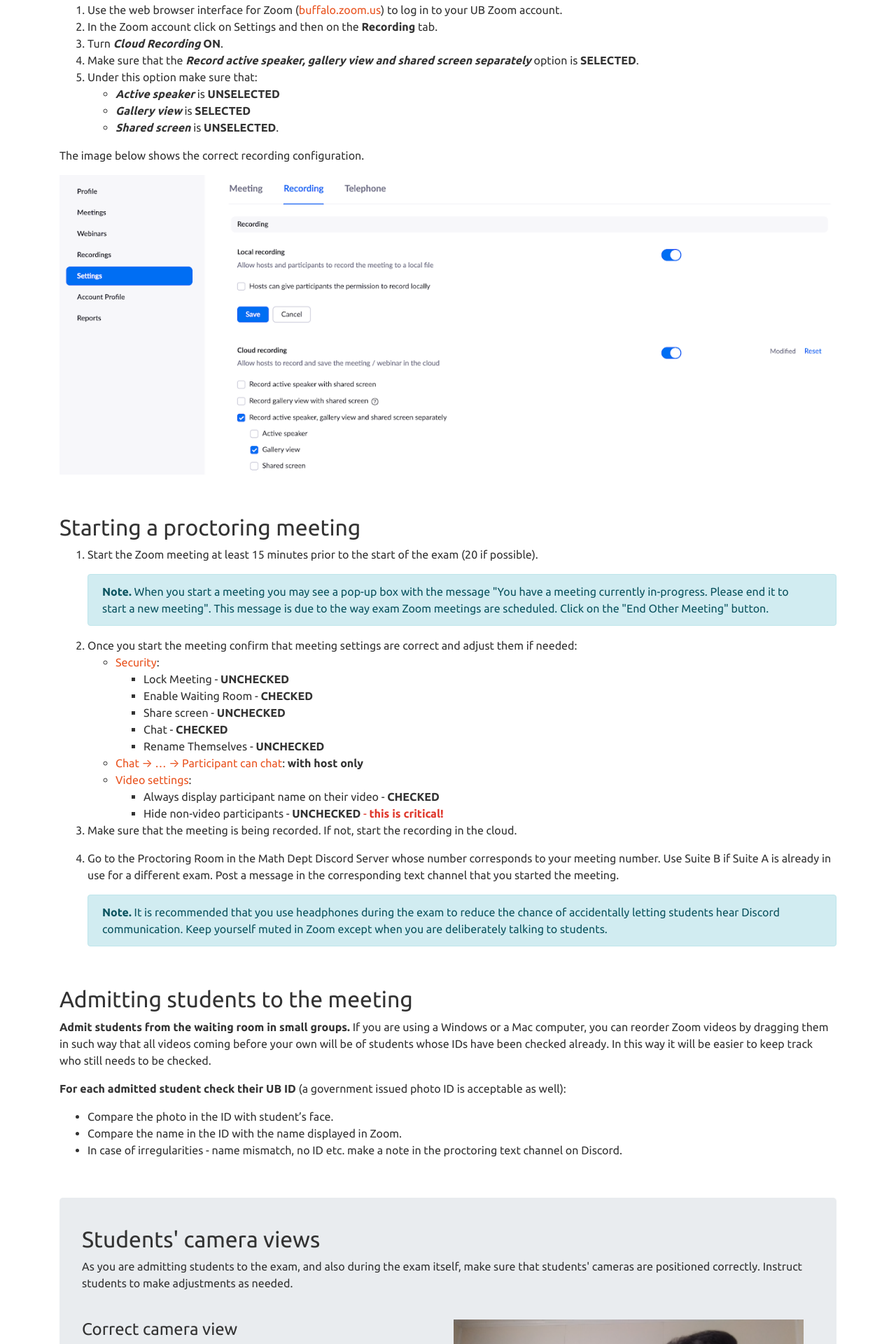
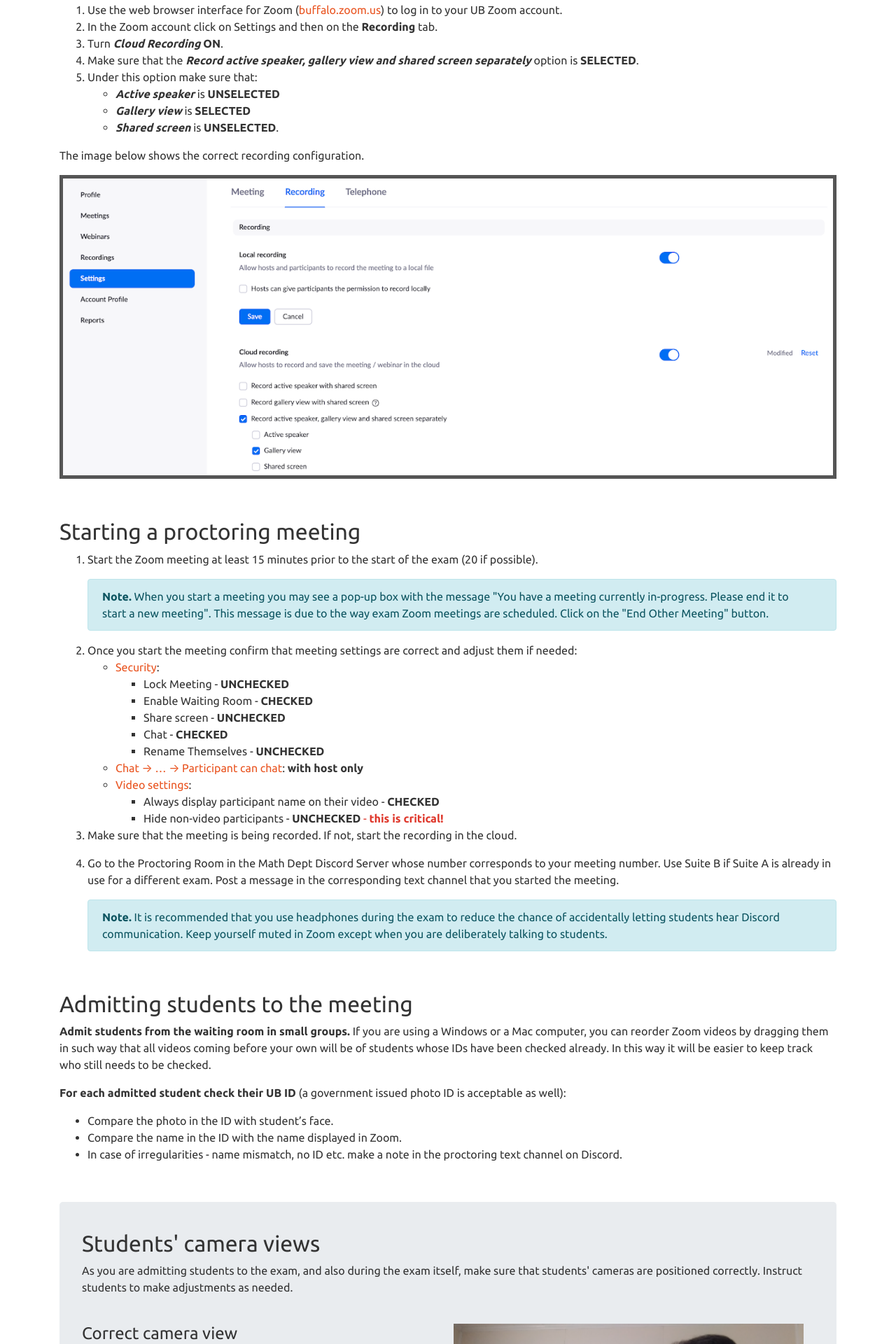
Before and after one commit to ub-math/exam_guides, a Jekyll site: the page built from docs/proctor.md, in a window 1280 px wide. Shown: the part 1887-3807 px from the top of the page at 70% size. Built offline with Jekyll 4.4.1, drawn with Linux system fonts in a browser that asks for light colours.

Commit message:
Update proctor.md

```diff
--- a/docs/proctor.md
+++ b/docs/proctor.md
@@ -90,7 +90,7 @@ However, the setting for recording of the meeting must be configured in your own
 
 The image below shows the correct recording configuration.
 
-<img class="img-fluid" src="./assets/images/zoom_recording_settings.png">
+<img style="border: 5px solid #555;" class="img-fluid" src="./assets/images/zoom_recording_settings.png">
 
 <br/>
 
```
